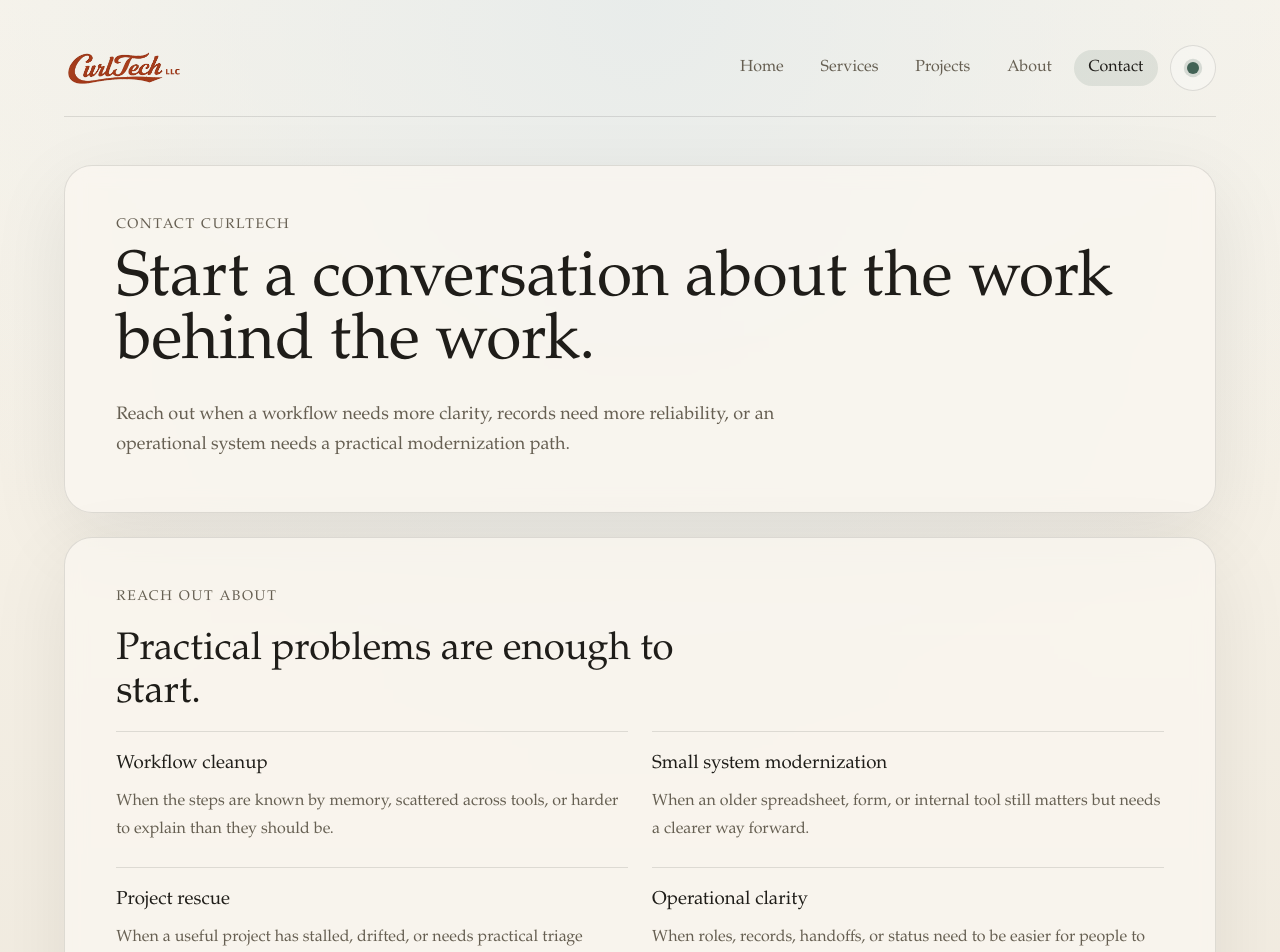
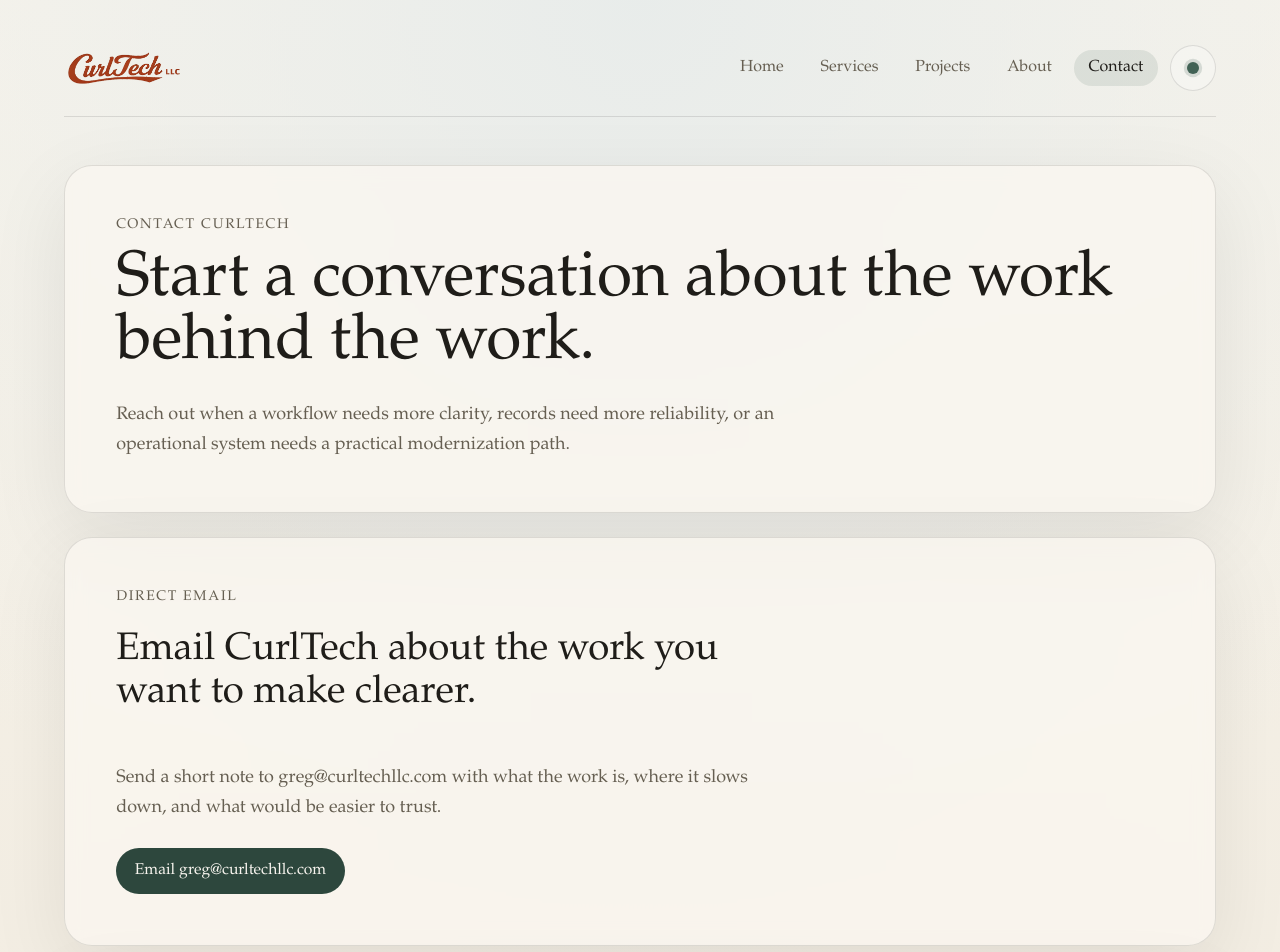
Before and after one commit to gacurl/gacurl-web, a Next.js app: page /contact in a window 1280 px wide. Shown: the top 952 px of the page. Built offline with nearby package versions, Linux system fonts and the light colour scheme.

Commit message:
Issue 3-4: Add direct email contact path

```diff
--- a/app/contact/page.tsx
+++ b/app/contact/page.tsx
@@ -39,6 +39,8 @@ const fitGuidance = [
   }
 ];
 
+const contactEmail = "greg@curltechllc.com";
+
 export default function ContactPage() {
   return (
     <div className="home-stack">
@@ -50,6 +52,23 @@ export default function ContactPage() {
           reliability, or an operational system needs a practical modernization
           path.
         </p>
+      </section>
+
+      <section className="content-card content-card--cta">
+        <div className="section-heading">
+          <p className="eyebrow">Direct Email</p>
+          <h2>Email CurlTech about the work you want to make clearer.</h2>
+        </div>
+        <p className="lede">
+          Send a short note to{" "}
+          <a href={`mailto:${contactEmail}`}>{contactEmail}</a> with what the
+          work is, where it slows down, and what would be easier to trust.
+        </p>
+        <div className="hero-actions">
+          <a className="button button--primary" href={`mailto:${contactEmail}`}>
+            Email {contactEmail}
+          </a>
+        </div>
       </section>
 
       <section className="content-card">
```
